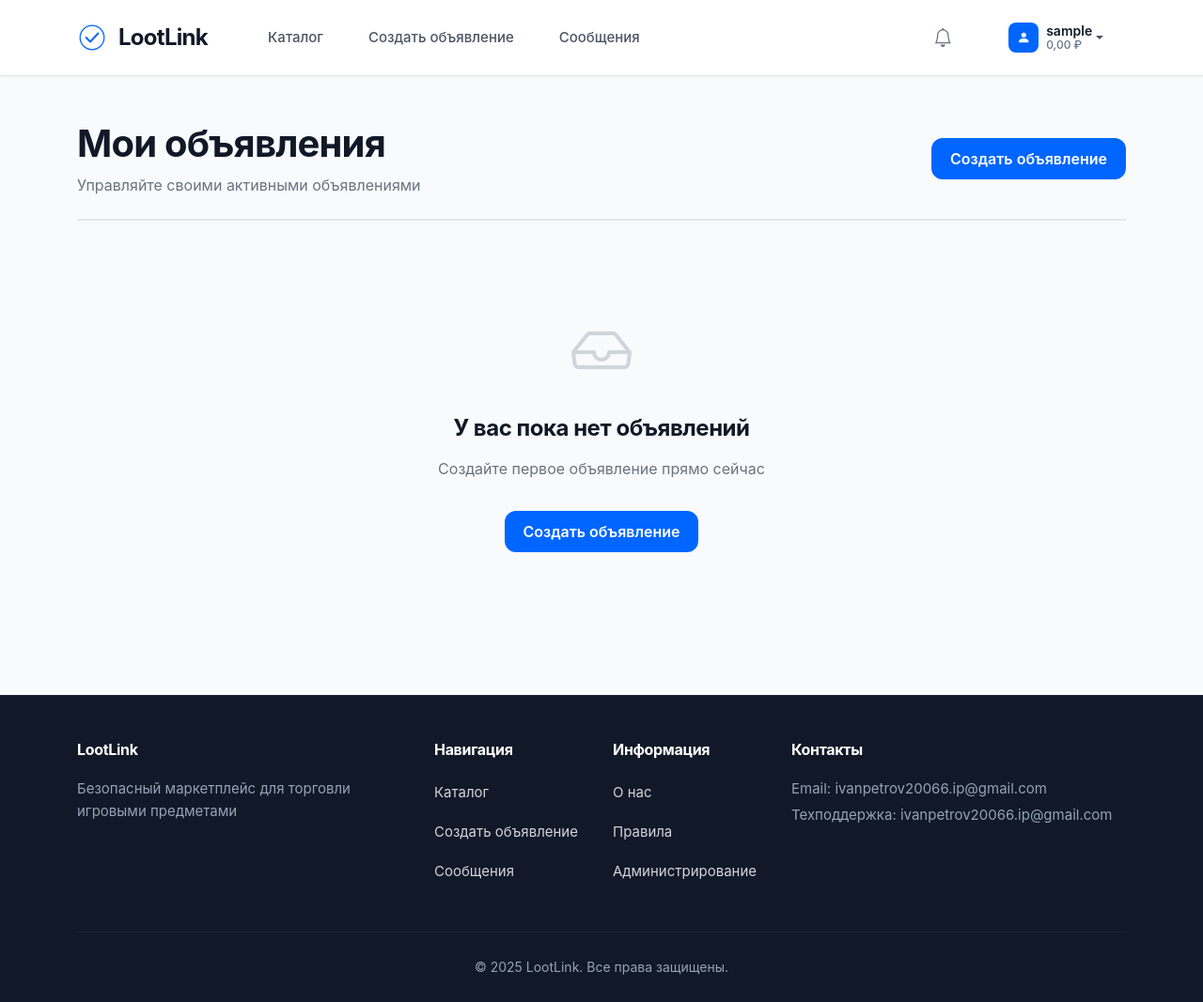
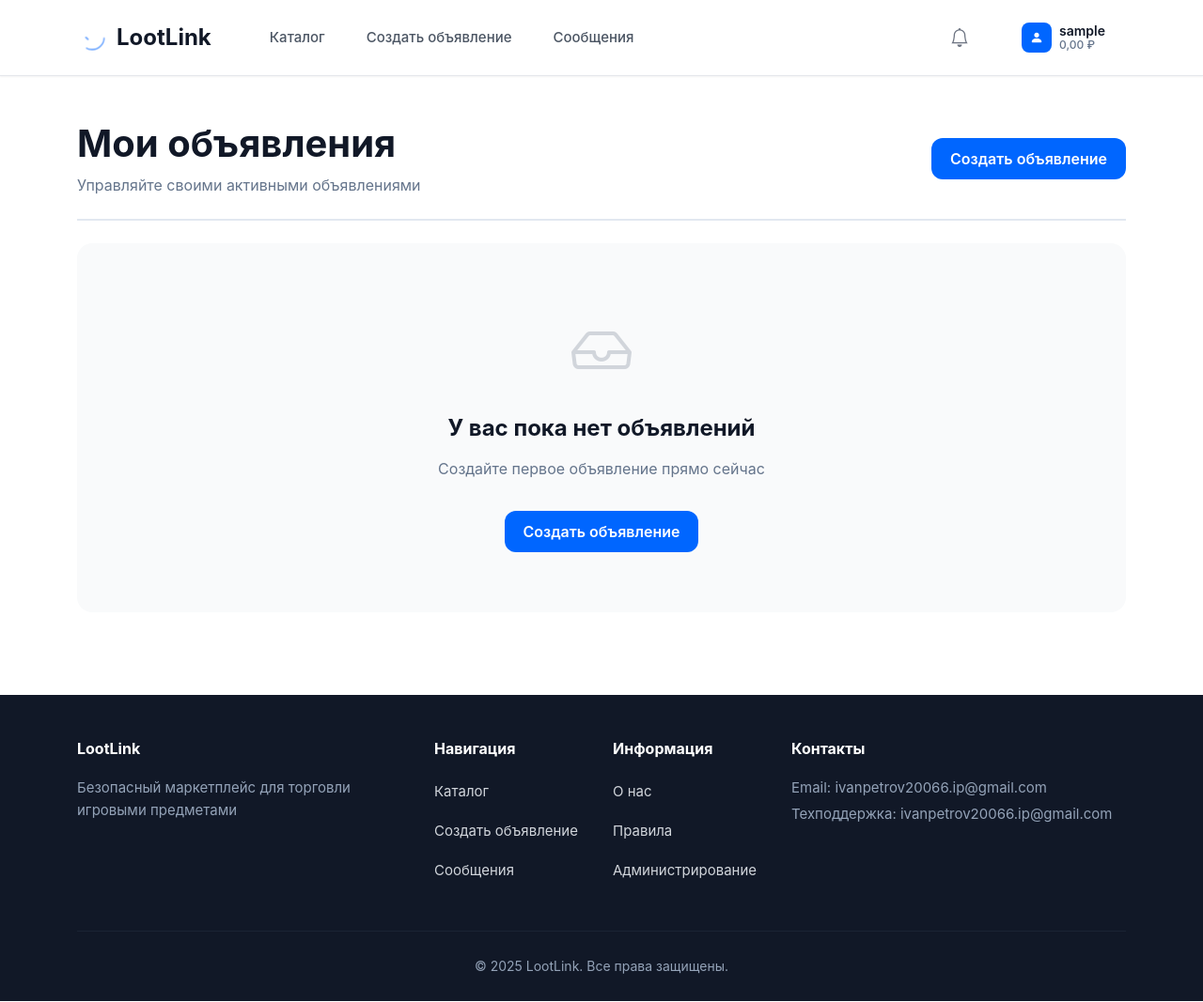
Before and after one commit to reazonvan/LootLink---Marketplace, a Django app: page /accounts/my-listings/ in a window 1280 px wide. Shown: the whole page at 94% size. Run offline with Django 4.2, Linux system fonts and the light colour scheme; the visitor is signed in with stand-in values (Sample User, id 1); data comes from the database, SQL or seed files in the repository; data that the repository does not hold is empty; parts of the project's set-up code (start-up, migrations or seed data) failed here and were passed over.

Commit message:
revert: rollback redesign changes

```diff
--- a/static/css/modern-design.css
+++ b/static/css/modern-design.css
@@ -53,10 +53,39 @@
     color: var(--primary);
 }
 
-/* Убрана анимация логотипа */
-.logo-circle,
+/* Современная анимация логотипа - более мягкая */
+.logo-circle {
+    stroke-dasharray: 126;
+    stroke-dashoffset: 126;
+    animation: drawCircle 3s ease-in-out infinite;
+}
+
 .logo-path {
-    animation: none;
+    stroke-dasharray: 50;
+    stroke-dashoffset: 50;
+    animation: drawPath 3s ease-in-out infinite 0.3s;
+}
+
+@keyframes drawCircle {
+    0%, 100% {
+        stroke-dashoffset: 126;
+        opacity: 0.5;
+    }
+    50% {
+        stroke-dashoffset: 0;
+        opacity: 1;
+    }
+}
+
+@keyframes drawPath {
+    0%, 100% {
+        stroke-dashoffset: 50;
+        opacity: 0.5;
+    }
+    50% {
+        stroke-dashoffset: 0;
+        opacity: 1;
+    }
 }
 
 .nav-link {
--- a/static/css/style.css
+++ b/static/css/style.css
@@ -2,49 +2,23 @@
    LootLink - Минималистичный дизайн
    =================================== */
 
-/* ========== CSS Variables - Современная палитра 2025 ========== */
+/* ========== CSS Variables ========== */
 :root {
-    /* Primary Colors - Яркий синий */
-    --primary: #3b82f6;
-    --primary-hover: #2563eb;
-    --primary-light: #dbeafe;
-
-    /* Neutrals - Теплая серая гамма */
-    --gray-50: #f9fafb;
-    --gray-100: #f3f4f6;
-    --gray-200: #e5e7eb;
-    --gray-300: #d1d5db;
-    --gray-400: #9ca3af;
-    --gray-500: #6b7280;
-    --gray-600: #4b5563;
-    --gray-700: #374151;
-    --gray-800: #1f2937;
-    --gray-900: #111827;
-
-    /* Semantic Colors */
-    --success: #10b981;
-    --warning: #f59e0b;
-    --danger: #ef4444;
-    --info: #3b82f6;
-
-    /* Legacy support */
-    --secondary: var(--gray-500);
-    --dark: var(--gray-900);
-    --light: var(--gray-50);
-    --border: var(--gray-200);
-    --text: var(--gray-700);
-    --text-light: var(--gray-500);
+    /* Colors */
+    --primary: #2563eb;
+    --primary-hover: #1d4ed8;
+    --secondary: #64748b;
+    --success: #059669;
+    --warning: #d97706;
+    --danger: #dc2626;
+    --dark: #1e293b;
+    --light: #f8fafc;
+    --border: #e2e8f0;
+    --text: #334155;
+    --text-light: #64748b;
 
     /* Spacing */
     --gap: 1.5rem;
-    --radius: 12px;
-    --radius-sm: 8px;
-    --radius-lg: 16px;
-
-    /* Shadows */
-    --shadow-sm: 0 1px 2px rgba(0, 0, 0, 0.05);
-    --shadow-md: 0 4px 6px rgba(0, 0, 0, 0.07);
-    --shadow-lg: 0 10px 15px rgba(0, 0, 0, 0.1);
 }
 
 /* ========== Global ========== */
@@ -55,15 +29,13 @@
 }
 
 body {
-    font-family: -apple-system, BlinkMacSystemFont, 'Segoe UI', 'Inter', Roboto, 'Helvetica Neue', Arial, sans-serif;
+    font-family: -apple-system, BlinkMacSystemFont, 'Segoe UI', Roboto, 'Helvetica Neue', Arial, sans-serif;
     min-height: 100vh;
     display: flex;
     flex-direction: column;
-    background: var(--gray-50);
-    color: var(--gray-800);
+    background: #ffffff;
+    color: var(--text);
     line-height: 1.6;
-    -webkit-font-smoothing: antialiased;
-    -moz-osx-font-smoothing: grayscale;
 }
 
 main {
@@ -72,41 +44,37 @@ main {
 }
 
 h1, h2, h3, h4, h5, h6 {
-    color: var(--gray-900);
+    color: var(--dark);
     font-weight: 700;
     margin-bottom: 1rem;
-    letter-spacing: -0.02em;
-}
-
-/* ========== Navbar - Чистый современный ========== */
+}
+
+/* ========== Navbar - Современный ========== */
 .navbar {
     background: #ffffff !important;
-    border-bottom: 1px solid var(--gray-200);
-    padding: 1rem 0;
-    box-shadow: var(--shadow-sm);
-    backdrop-filter: blur(8px);
-    transition: all 0.2s ease;
+    border-bottom: 1px solid #e5e7eb;
+    padding: 0.75rem 0;
+    box-shadow: 0 1px 3px rgba(0, 0, 0, 0.04);
+    transition: box-shadow 0.2s ease;
 }
 
 .navbar.scrolled {
-    box-shadow: var(--shadow-md);
-    padding: 0.75rem 0;
+    box-shadow: 0 2px 8px rgba(0, 0, 0, 0.06);
 }
 
 .navbar-brand {
     display: flex;
     align-items: center;
-    gap: 0.75rem;
-    font-size: 1.5rem;
-    font-weight: 800;
-    color: var(--gray-900) !important;
+    gap: 0.625rem;
+    font-size: 1.375rem;
+    font-weight: 700;
+    color: #0f172a !important;
     text-decoration: none;
-    letter-spacing: -0.03em;
-    transition: transform 0.15s ease;
+    transition: opacity 0.15s ease;
 }
 
 .navbar-brand:hover {
-    transform: scale(1.02);
+    opacity: 0.85;
 }
 
 /* Animated Logo */
@@ -133,23 +101,36 @@ h1, h2, h3, h4, h5, h6 {
 }
 
 .nav-link {
-    color: var(--gray-700) !important;
+    color: #374151 !important;
     font-weight: 500;
     font-size: 0.9375rem;
-    padding: 0.625rem 1.125rem !important;
-    margin: 0 0.25rem;
-    border-radius: var(--radius-sm);
+    padding: 0.5rem 1rem !important;
+    margin: 0 0.125rem;
+    border-radius: 8px;
     transition: all 0.15s ease;
     position: relative;
 }
 
 .nav-link:hover {
-    color: var(--primary) !important;
-    background: var(--primary-light);
-}
-
-.nav-link:active {
-    transform: scale(0.98);
+    color: #2563eb !important;
+    background: #f8fafc;
+}
+
+.navbar-nav .nav-link::after {
+    content: '';
+    position: absolute;
+    bottom: 0;
+    left: 50%;
+    transform: translateX(-50%) scaleX(0);
+    width: 70%;
+    height: 2px;
+    background: #2563eb;
+    border-radius: 2px;
+    transition: transform 0.2s ease;
+}
+
+.navbar-nav .nav-link:hover::after {
+    transform: translateX(-50%) scaleX(1);
 }
 
 /* Колокольчик уведомлений - современный */
--- a/templates/base.html
+++ b/templates/base.html
@@ -74,13 +74,13 @@
     <link rel="stylesheet" href="{% static 'css/cropper.min.css' %}">
 
     {% load static %}
-    <link rel="stylesheet" href="{% static 'css/style.css' %}?v=2025110703">
-    <link rel="stylesheet" href="{% static 'css/mobile-improvements.css' %}?v=2025110703">
-    <link rel="stylesheet" href="{% static 'css/modern-design.css' %}?v=2025110703">
-    <link rel="stylesheet" href="{% static 'css/image-cropper.css' %}?v=2025110703">
-    <link rel="stylesheet" href="{% static 'css/ux-improvements.css' %}?v=2025110703">
-    <link rel="stylesheet" href="{% static 'css/ux-fixes.css' %}?v=2025110703">
-    <link rel="stylesheet" href="{% static 'css/chat-improvements-v2.css' %}?v=2025110703">
+    <link rel="stylesheet" href="{% static 'css/style.css' %}?v=2025110702">
+    <link rel="stylesheet" href="{% static 'css/mobile-improvements.css' %}?v=2025110702">
+    <link rel="stylesheet" href="{% static 'css/modern-design.css' %}?v=2025110702">
+    <link rel="stylesheet" href="{% static 'css/image-cropper.css' %}?v=2025110702">
+    <link rel="stylesheet" href="{% static 'css/ux-improvements.css' %}?v=2025110702">
+    <link rel="stylesheet" href="{% static 'css/ux-fixes.css' %}?v=2025110702">
+    <link rel="stylesheet" href="{% static 'css/chat-improvements-v2.css' %}?v=2025110702">
 
     <style>
     /* Мобильное меню - современный Flat Design */
```
